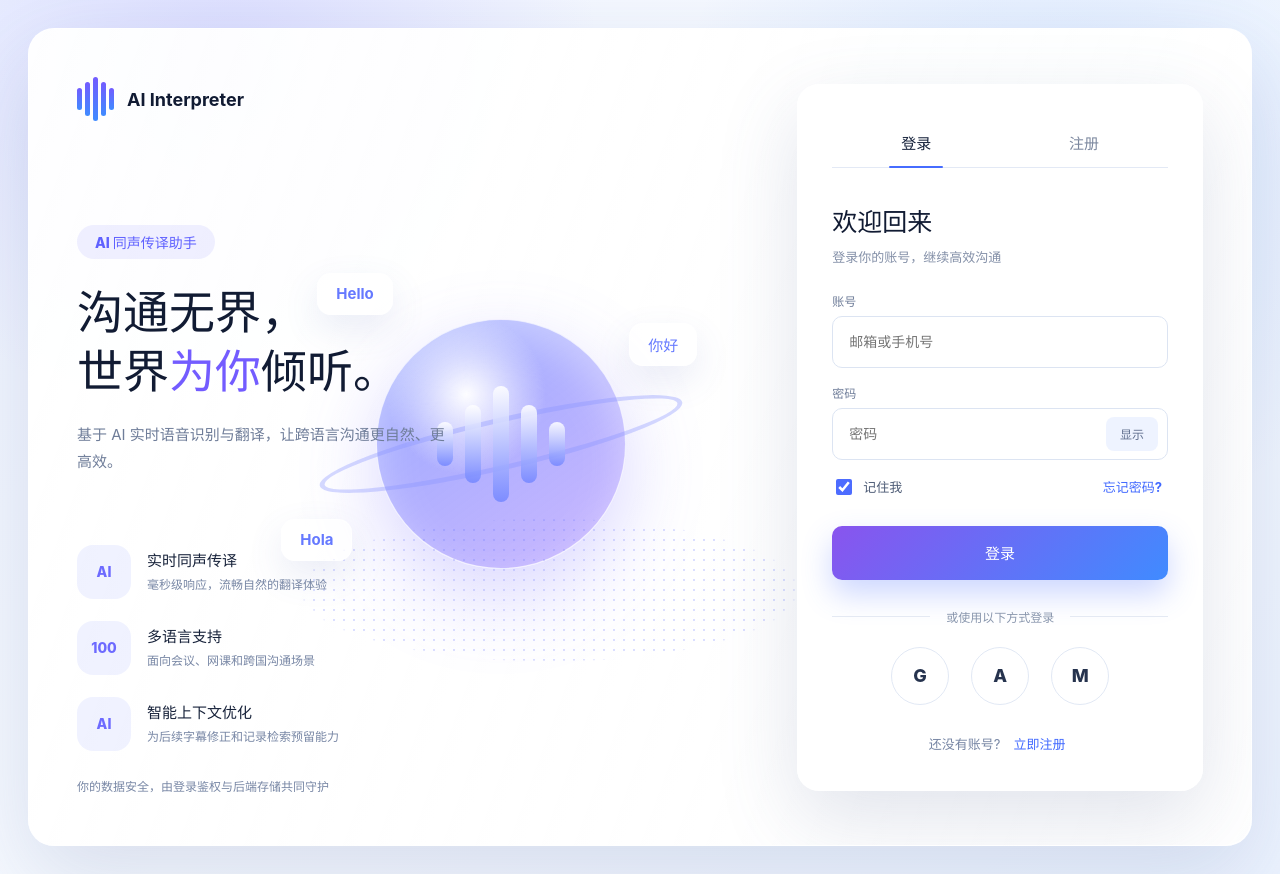
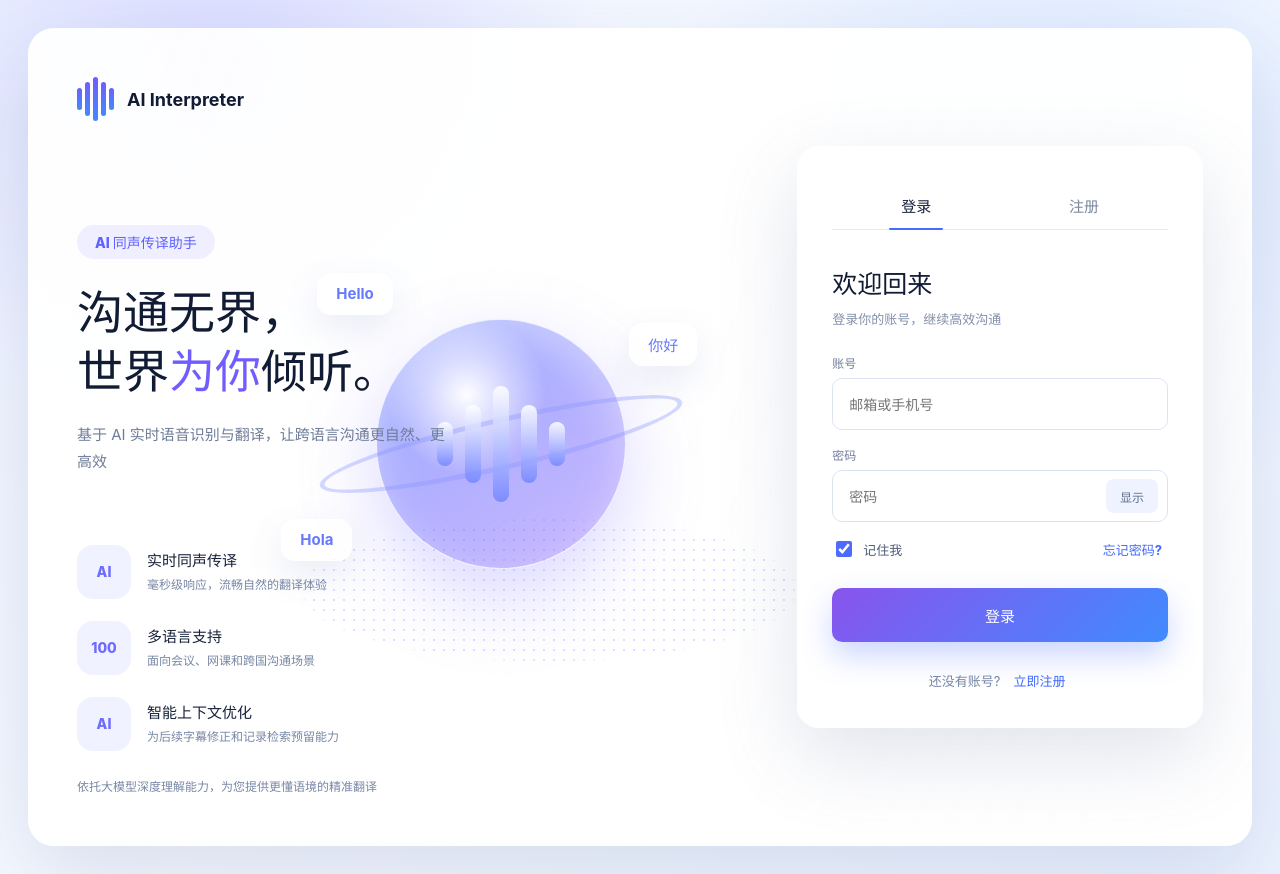
Before and after one commit to gyang-a/An-AI-Simultaneous-interpretation-assistant, a React (Vite) app in the folder frontend/: page / in a window 1280 px wide. Built offline with nearby package versions, Linux system fonts and the light colour scheme.

Commit message:
优化登录页和退出确认交互

```diff
--- a/frontend/src/components/AuthPage/AuthPage.less
+++ b/frontend/src/components/AuthPage/AuthPage.less
@@ -428,42 +428,6 @@
   opacity: 0.72;
 }
 
-.auth-divider {
-  display: flex;
-  align-items: center;
-  gap: 16px;
-  margin: 28px 0 22px;
-  color: #8996ad;
-  font-size: 12px;
-}
-
-.auth-divider::before,
-.auth-divider::after {
-  content: '';
-  flex: 1;
-  height: 1px;
-  background: #e4e9f3;
-}
-
-.auth-social-list {
-  display: flex;
-  justify-content: center;
-  gap: 22px;
-}
-
-.auth-social-list button {
-  display: inline-grid;
-  place-items: center;
-  width: 58px;
-  height: 58px;
-  border: 1px solid #e1e8f4;
-  border-radius: 50%;
-  color: #26334e;
-  background: rgba(255, 255, 255, 0.84);
-  font-size: 18px;
-  font-weight: 850;
-}
-
 .auth-switch {
   margin: 28px 0 0;
   color: #7786a4;
--- a/frontend/src/components/AuthPage/index.jsx
+++ b/frontend/src/components/AuthPage/index.jsx
@@ -95,7 +95,7 @@ function AuthPage({ onAuthenticated }) {
               <br />
               世界<span>为你</span>倾听。
             </h1>
-            <p>基于 AI 实时语音识别与翻译，让跨语言沟通更自然、更高效。</p>
+            <p>基于 AI 实时语音识别与翻译，让跨语言沟通更自然、更高效</p>
           </div>
 
           <div className="auth-orbit" aria-hidden="true">
@@ -136,7 +136,7 @@ function AuthPage({ onAuthenticated }) {
             </div>
           </div>
 
-          <p className="auth-security">你的数据安全，由登录鉴权与后端存储共同守护</p>
+          <p className="auth-security">依托大模型深度理解能力，为您提供更懂语境的精准翻译</p>
         </div>
 
         <form className="auth-card" onSubmit={handleSubmit}>
@@ -225,18 +225,8 @@ function AuthPage({ onAuthenticated }) {
           </div>
 
           <button className="auth-submit" type="submit" disabled={isSubmitting}>
-            {isSubmitting ? '处理中...' : (isLogin ? '登录' : '注册')}
+            {isSubmitting ? (isLogin ? '登录中...' : '注册中...') : (isLogin ? '登录' : '注册')}
           </button>
-
-          <div className="auth-divider">
-            <span>{isLogin ? '或使用以下方式登录' : '注册后可绑定第三方账号'}</span>
-          </div>
-
-          <div className="auth-social-list" aria-label="第三方登录方式">
-            <button type="button" aria-label="Google 登录">G</button>
-            <button type="button" aria-label="Apple 登录">A</button>
-            <button type="button" aria-label="Microsoft 登录">M</button>
-          </div>
 
           <p className="auth-switch">
             {isLogin ? '还没有账号?' : '已有账号?'}
--- a/frontend/src/components/Sidebar/Sidebar.less
+++ b/frontend/src/components/Sidebar/Sidebar.less
@@ -183,6 +183,50 @@
   display: none;
 }
 
+.logout-confirm-panel {
+  display: grid;
+  gap: 8px;
+  padding: 12px;
+  border: 1px solid rgba(239, 68, 68, 0.2);
+  border-radius: 8px;
+  background: rgba(255, 247, 247, 0.96);
+}
+
+.logout-confirm-panel strong {
+  color: #8f1d18;
+  font-size: 13px;
+}
+
+.logout-confirm-panel p {
+  margin: 0;
+  color: #8b5f5c;
+  font-size: 12px;
+  line-height: 1.55;
+}
+
+.logout-confirm-actions {
+  display: grid;
+  grid-template-columns: 1fr 1fr;
+  gap: 8px;
+  margin-top: 2px;
+}
+
+.logout-confirm-actions button {
+  min-height: 34px;
+  border: 1px solid rgba(204, 214, 232, 0.9);
+  border-radius: 8px;
+  color: #46556f;
+  background: rgba(255, 255, 255, 0.86);
+  font-size: 12px;
+  font-weight: 750;
+}
+
+.logout-confirm-actions button.danger {
+  border-color: rgba(239, 68, 68, 0.22);
+  color: #ffffff;
+  background: #d92d20;
+}
+
 .sidebar-avatar {
   display: inline-grid;
   place-items: center;
--- a/frontend/src/components/Sidebar/index.jsx
+++ b/frontend/src/components/Sidebar/index.jsx
@@ -124,6 +124,7 @@ async function compressAvatarFile(file) {
 function Sidebar({ activeView, user, onSelectView, onAvatarChange, onLogout }) {
   const [isUploadingAvatar, setIsUploadingAvatar] = useState(false);
   const [isProfileMenuOpen, setIsProfileMenuOpen] = useState(false);
+  const [isLogoutConfirmOpen, setIsLogoutConfirmOpen] = useState(false);
   const profileMenuRef = useRef(null);
 
   useEffect(() => {
@@ -134,12 +135,14 @@ function Sidebar({ activeView, user, onSelectView, onAvatarChange, onLogout }) {
     const closeProfileMenu = (event) => {
       if (!profileMenuRef.current?.contains(event.target)) {
         setIsProfileMenuOpen(false);
+        setIsLogoutConfirmOpen(false);
       }
     };
 
     const closeProfileMenuByKey = (event) => {
       if (event.key === 'Escape') {
         setIsProfileMenuOpen(false);
+        setIsLogoutConfirmOpen(false);
       }
     };
 
@@ -164,6 +167,7 @@ function Sidebar({ activeView, user, onSelectView, onAvatarChange, onLogout }) {
       const avatarDataUrl = await compressAvatarFile(file);
       await onAvatarChange(avatarDataUrl);
       setIsProfileMenuOpen(false);
+      setIsLogoutConfirmOpen(false);
     } catch (error) {
       window.alert(error.message || '头像上传失败，请换一张图片重试。');
     } finally {
@@ -173,11 +177,18 @@ function Sidebar({ activeView, user, onSelectView, onAvatarChange, onLogout }) {
   };
 
   const handleLogoutClick = () => {
-    // 退出会清理本地登录态和后端 RT Cookie，先让用户确认，避免误触头像菜单。
-    if (window.confirm('确定要退出登录吗？')) {
-      setIsProfileMenuOpen(false);
-      onLogout();
-    }
+    setIsLogoutConfirmOpen(true);
+  };
+
+  const handleCancelLogout = () => {
+    setIsLogoutConfirmOpen(false);
+  };
+
+  const handleConfirmLogout = () => {
+    // 退出会清理本地登录态和后端 RT Cookie，确认后再执行，避免误触头像菜单。
+    setIsProfileMenuOpen(false);
+    setIsLogoutConfirmOpen(false);
+    onLogout();
   };
 
   return (
@@ -239,6 +250,20 @@ function Sidebar({ activeView, user, onSelectView, onAvatarChange, onLogout }) {
               <SidebarIcon name="logout" />
               退出登录
             </button>
+            {isLogoutConfirmOpen && (
+              <div className="logout-confirm-panel" role="alertdialog" aria-modal="false" aria-labelledby="logout-confirm-title">
+                <strong id="logout-confirm-title">确定退出登录吗？</strong>
+                <p>退出后需要重新登录才能继续查看翻译记录。</p>
+                <div className="logout-confirm-actions">
+                  <button type="button" onClick={handleCancelLogout}>
+                    取消
+                  </button>
+                  <button className="danger" type="button" onClick={handleConfirmLogout}>
+                    确定退出
+                  </button>
+                </div>
+              </div>
+            )}
           </section>
         )}
 
@@ -247,7 +272,10 @@ function Sidebar({ activeView, user, onSelectView, onAvatarChange, onLogout }) {
           type="button"
           aria-label="打开用户菜单"
           aria-expanded={isProfileMenuOpen}
-          onClick={() => setIsProfileMenuOpen((isOpen) => !isOpen)}
+          onClick={() => {
+            setIsProfileMenuOpen((isOpen) => !isOpen);
+            setIsLogoutConfirmOpen(false);
+          }}
         >
           <span className="sidebar-avatar" aria-hidden="true">
             {user?.avatarDataUrl ? (
```
Also changed, not shown: 1 other file (tests, documents, lock files or other folders).
